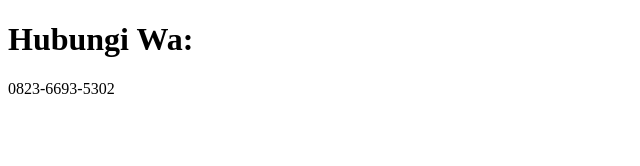
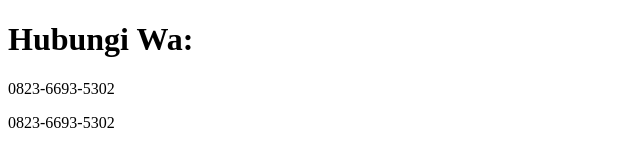
Before and after one commit to jewege/Latihan-git, a plain HTML site: page kontak.html in a window 1280 px wide. Shown: the whole page, without its empty margins (0-640 px from the left). Drawn offline with Linux system fonts and the light colour scheme.

Commit message:
modif kontak

```diff
--- a/kontak.html
+++ b/kontak.html
@@ -9,5 +9,6 @@
   <body>
     <h1>Hubungi Wa:</h1>
     <p>0823-6693-5302</p>
+    <p>0823-6693-5302</p>
   </body>
 </html>
```
